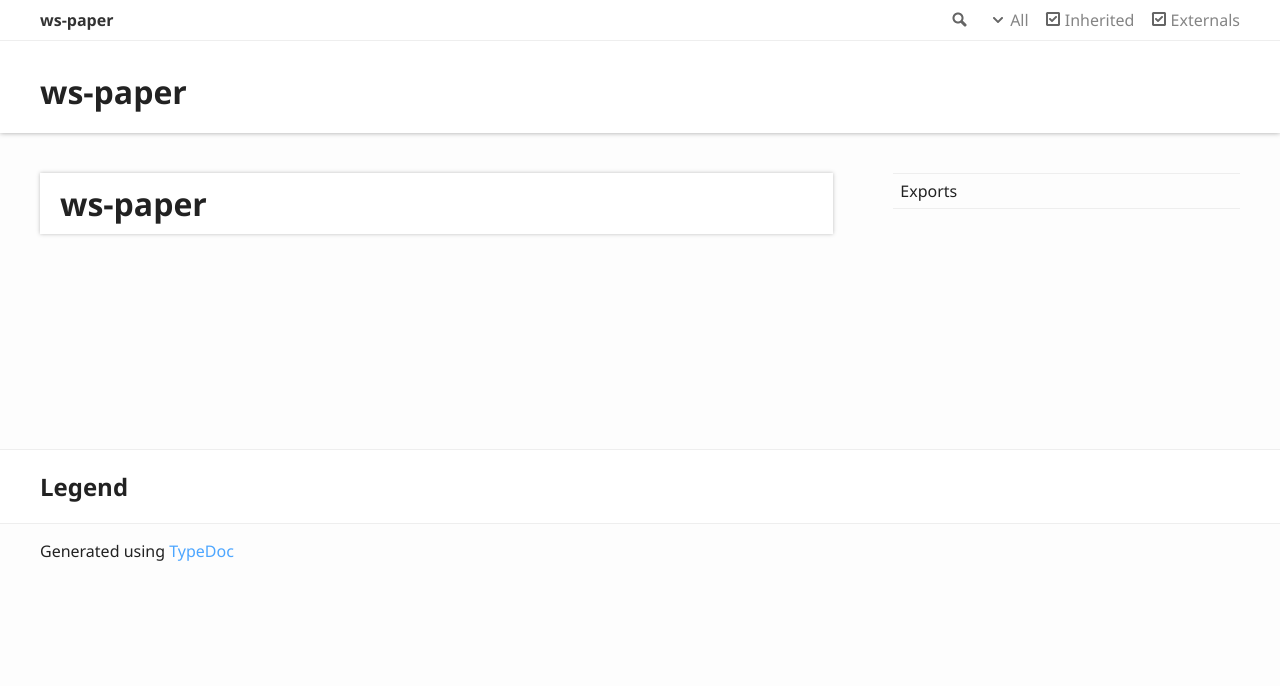
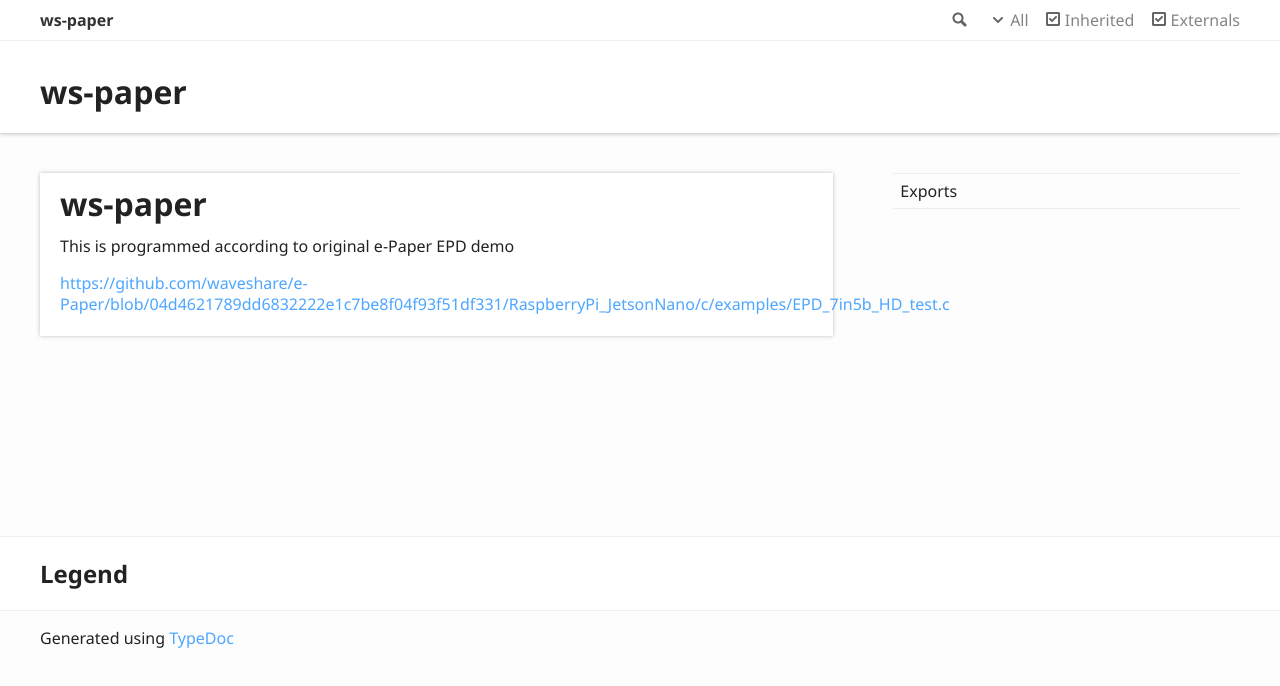
Before and after one commit to ziacik/ws-paper, a plain HTML site: page index.html in a window 1280 px wide. Drawn offline with Linux system fonts and the light colour scheme.

Commit message:
Deploying to gh-pages from  @ 1add6d7189155a436f6e49dd82f86c4d4ead34d2 🚀

```diff
--- a/index.html
+++ b/index.html
@@ -61,6 +61,8 @@
 				<a href="#ws-paper" id="ws-paper" style="color: inherit; text-decoration: none;">
 					<h1>ws-paper</h1>
 				</a>
+				<p>This is programmed according to original e-Paper EPD demo</p>
+				<p><a href="https://github.com/waveshare/e-Paper/blob/04d4621789dd6832222e1c7be8f04f93f51df331/RaspberryPi_JetsonNano/c/examples/EPD_7in5b_HD_test.c">https://github.com/waveshare/e-Paper/blob/04d4621789dd6832222e1c7be8f04f93f51df331/RaspberryPi_JetsonNano/c/examples/EPD_7in5b_HD_test.c</a></p>
 			</div>
 		</div>
 		<div class="col-4 col-menu menu-sticky-wrap menu-highlight">
```
